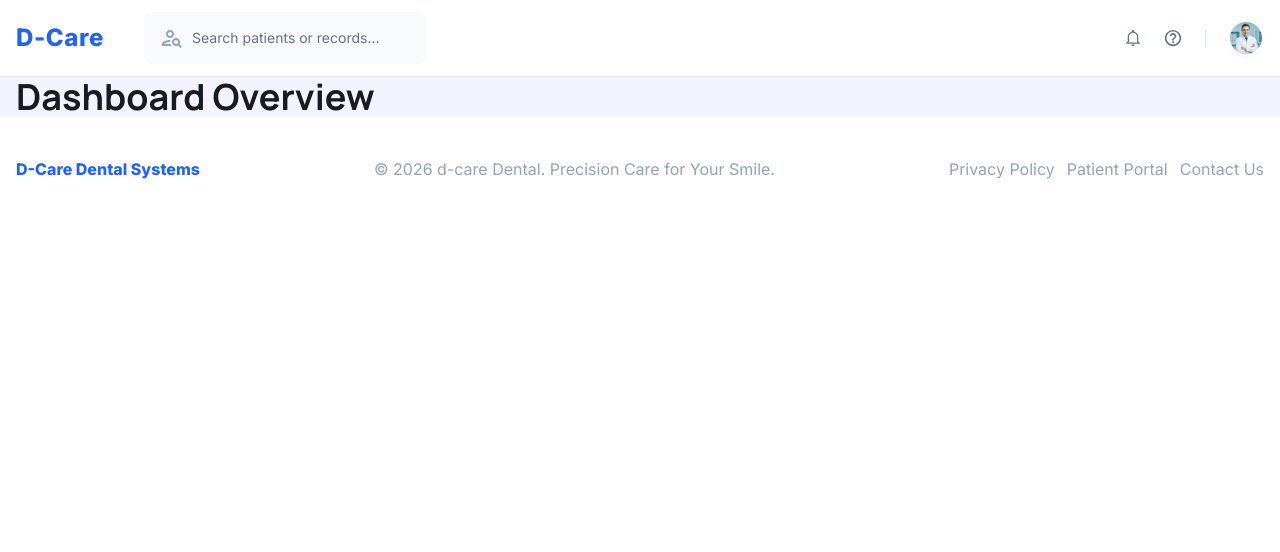
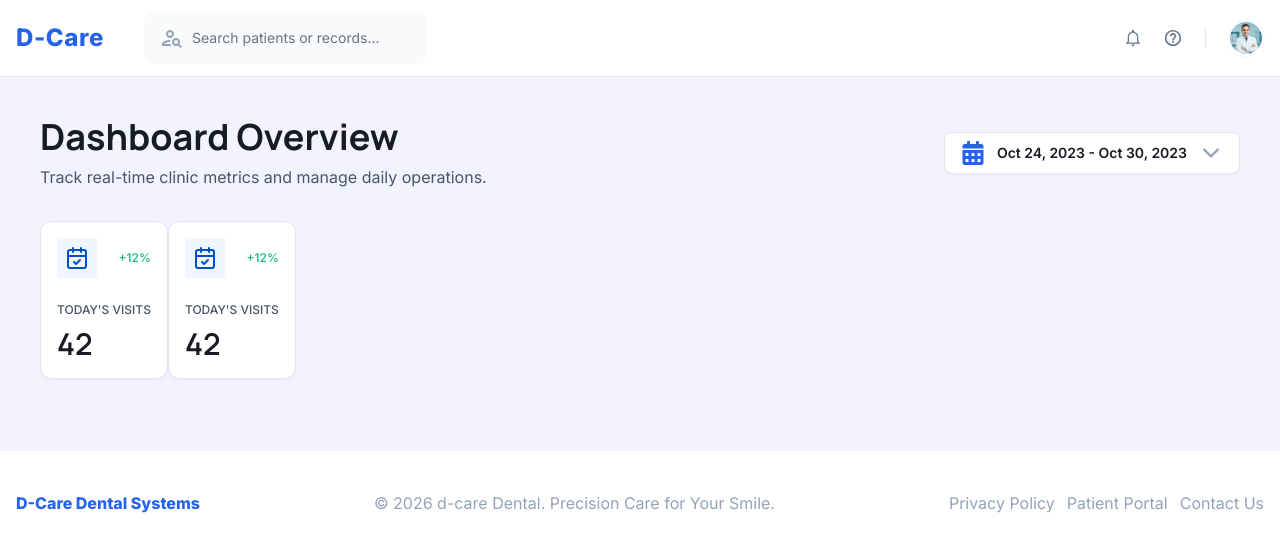
Before and after one commit to tarekelkanaria/d-care, a React (Vite) app: page /dashboard in a window 1280 px wide. Shown: the top 552 px of the page. Built offline with nearby package versions, Linux system fonts and the light colour scheme.

Commit message:
Modify dash and services

```diff
--- a/index.html
+++ b/index.html
@@ -4,7 +4,7 @@
     <meta charset="UTF-8" />
     <link rel="icon" type="image/svg+xml" href="/favicon.svg" />
     <meta name="viewport" content="width=device-width, initial-scale=1.0" />
-    <title>d-care</title>
+    <title>D-Care</title>
   </head>
   <body>
     <div id="root"></div>
--- a/src/components/Dash/Dash.jsx
+++ b/src/components/Dash/Dash.jsx
@@ -1,11 +1,29 @@
+import { FaCalendarAlt } from "react-icons/fa";
+import { IoIosArrowDown } from "react-icons/io";
+import StatsList from "./StatsList";
 export default function Dash() {
   return (
-    <>
-      <main className="container bg-purp">
-        <h2 className="font-manrope font-bold text-4xl text-dark-black">
-          Dashboard Overview
-        </h2>
-      </main>
-    </>
+    <main className="container bg-purp p-10">
+      <section className=" mb-8">
+        <article className="flex justify-between items-center mb-8">
+          <div>
+            <h2 className="font-manrope font-bold text-4xl text-dark-black mb-2">
+              Dashboard Overview
+            </h2>
+            <p className="font-inter font-normal text-body">
+              Track real-time clinic metrics and manage daily operations.
+            </p>
+          </div>
+          <div className="flex items-center justify-around bg-white border border-line shadow-avatar py-2 px-4 rounded-lg">
+            <FaCalendarAlt className="text-logo text-2xl" />
+            <p className="ml-3 text-sm font-inter font-semibold text-dark-black">
+              Oct 24, 2023 - Oct 30, 2023
+            </p>
+            <IoIosArrowDown className="text-2xl text-placeholder ml-3" />
+          </div>
+        </article>
+        <StatsList />
+      </section>
+    </main>
   );
 }
--- /dev/null
+++ b/src/components/Dash/StatsList.jsx
@@ -0,0 +1,23 @@
+import StatsItem from "../UI/StatsItem/StatsItem";
+import { LuCalendarCheck } from "react-icons/lu";
+
+export default function StatsList() {
+  return (
+    <div className="flex">
+      <StatsItem
+        Icon={<LuCalendarCheck className="text-2xl text-link " />}
+        title={42}
+        subTitle="TODAY'S VISITS"
+        indicator="+12%"
+        color="text-res"
+      />
+      <StatsItem
+        Icon={<LuCalendarCheck className="text-2xl text-link " />}
+        title={42}
+        subTitle="TODAY'S VISITS"
+        indicator="+12%"
+        color="text-res"
+      />
+    </div>
+  );
+}
--- a/src/components/Home/OurServices/OurServices.jsx
+++ b/src/components/Home/OurServices/OurServices.jsx
@@ -3,6 +3,7 @@ import Image2 from "../../../assets/Background (2).png";
 import Image3 from "../../../assets/Background (1).png";
 import Image4 from "../../../assets/Background.png";
 import ServiceItem from "../../UI/ServiceItem/ServiceItem";
+
 function OurServices() {
   return (
     <section id="services" className="bg-body-secondary py-10">
@@ -17,10 +18,26 @@ function OurServices() {
       </p>
 
       <div className="flex max-lg:flex-col max-lg:space-y-3 lg:justify-around items-center">
-        <ServiceItem Image={Image1} />
-        <ServiceItem Image={Image2} />
-        <ServiceItem Image={Image3} />
-        <ServiceItem Image={Image4} />
+        <ServiceItem
+          Image={Image1}
+          title="Preventive Care"
+          text="Professional cleanings and exams to keep your natural teeth healthy for a lifetime."
+        />
+        <ServiceItem
+          Image={Image2}
+          title="Restorative"
+          text="High-quality fillings, crowns, and bridges designed to look and feel like natural teeth."
+        />
+        <ServiceItem
+          Image={Image3}
+          title="Cosmetic"
+          text="Whitening, veneers, and bonding to help you achieve the confident smile you've always wanted."
+        />
+        <ServiceItem
+          Image={Image4}
+          title="Orthodontics"
+          text="Straighten your teeth with modern solutions including Invisalign and traditional braces."
+        />
       </div>
     </section>
   );
--- a/src/components/UI/ServiceItem/ServiceItem.jsx
+++ b/src/components/UI/ServiceItem/ServiceItem.jsx
@@ -1,13 +1,12 @@
-export default function ServiceItem({ Image }) {
+export default function ServiceItem({ Image, title, text }) {
   return (
     <article className="border border-line rounded-lg bg-white p-8 lg:max-w-[22.5%]">
       <img src={Image} alt="Image1" className="mx-auto mb-6" />
       <h3 className="text-center font-semibold font-manrope text-xl text-title mb-3">
-        Preventive Care
+        {title}
       </h3>
       <p className="font-inter font-normal text-sm text-body text-center mb-5">
-        Professional cleanings and exams to keep your natural teeth healthy for
-        a lifetime.
+        {text}
       </p>
       <div className="text-center">
         <a href="#" className="text-link">
--- /dev/null
+++ b/src/components/UI/StatsItem/StatsItem.jsx
@@ -0,0 +1,18 @@
+export default function StatsItem({ Icon, title, subTitle, indicator, color }) {
+  return (
+    <article className="bg-white border border-line shadow-avatar p-4 rounded-xl">
+      <div className="flex justify-between items-center mb-6">
+        <div className="p-2 bg-highlight">{Icon}</div>
+        <span className={`font-inter font-medium text-xs ${color}`}>
+          {indicator}
+        </span>
+      </div>
+      <p className="font-inter font-medium text-xs text-body uppercase mb-2">
+        {subTitle}
+      </p>
+      <h3 className="font-manrope font-semibold text-3xl text-dark-black">
+        {title}
+      </h3>
+    </article>
+  );
+}
--- a/src/index.css
+++ b/src/index.css
@@ -17,6 +17,8 @@
   --color-title: #0f172a;
   --color-body: #475569;
   --color-link: #0050cb;
+  --color-highlight: #eff6ff;
+  --color-res: #10b981;
   --bg-bob: #dae1ff;
 
   --shadow-avatar: 0px 1px 2px 0px #0000000d;
```
